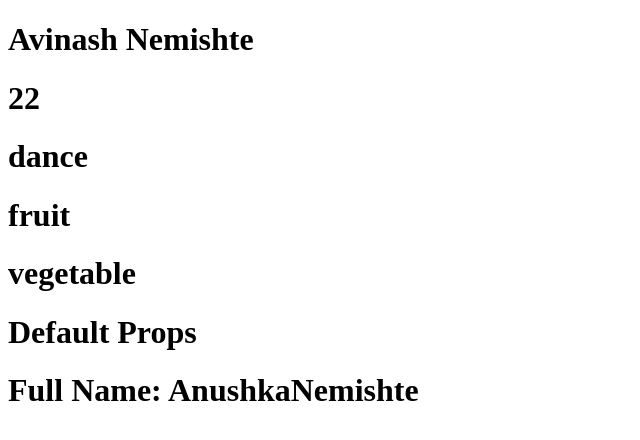
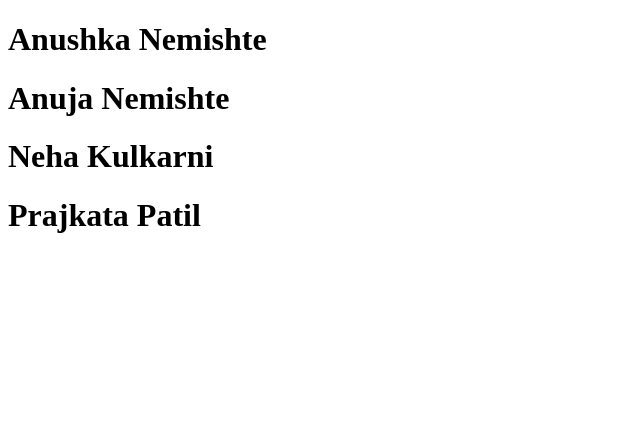
Before and after one commit to NemishteAnushka/React-Restart, a React (Create React App) app in the folder myapp/: page / in a window 1280 px wide. Shown: the top 440 px of the page, without its empty margins (0-640 px from the left). Built offline with nearby package versions, Linux system fonts and the light colour scheme.

Commit message:
map method

```diff
--- a/myapp/src/App.js
+++ b/myapp/src/App.js
@@ -1,23 +1,43 @@
 import React from "react";
-import Props from "./components/props/Props";
+import RenderList from "./components/listRender/RenderList";
+// import ChildrenProps from "./components/props/ChildrenProps";
+// import Props from "./components/props/Props";
 // import HelloWorld from "./components/HelloWorld";
 // import Greetings from "./components/Greetings";
-
+const users = [
+  { userId: 1, firstName: "Anushka", lastName: "Nemishte" },
+  { userId: 2, firstName: "Anuja", lastName: "Nemishte" },
+  { userId: 3, firstName: "Neha", lastName: "Kulkarni" },
+  { userId: 4, firstName: "Prajkata", lastName: "Patil" },
+];
 function App() {
-  const arrayProps = ["fruit", "vegetable"];
-  const objectProps = { hobby: "dance" };
+  // const arrayProps = ["fruit", "vegetable"];
+  // const objectProps = { hobby: "dance" };
   return (
     <>
       {/* <HelloWorld />
       <Greetings /> */}
-      <Props
+      {/* we can also pass array,object and numbers through props*/}
+      {/* <Props
         firstName="Avinash"
         lastName="Nemishte"
         age={22}
         arrayProps={arrayProps}
         objectProps={objectProps}
-      />
-      {/* we can also pass array,object and numbers through props*/}
+      /> */}
+      {/* <ChildrenProps>Hii there , How are you</ChildrenProps> */}
+      {/* we use map method to render list */}
+
+      {/* method 1
+      {users.map((user) => {
+        return (
+          <RenderList firstName={user.firstName} lastName={user.lastName} />
+        );
+      })} */}
+      {/* method 2 */}
+      {users.map((user) => (
+        <RenderList {...user} key={user.userId} />
+      ))}
     </>
   );
 }
--- /dev/null
+++ b/myapp/src/components/listRender/RenderList.js
@@ -0,0 +1,13 @@
+import React from "react";
+
+function RenderList({ firstName, lastName }) {
+  return (
+    <div>
+      <h1>
+        {firstName} {lastName}
+      </h1>
+    </div>
+  );
+}
+
+export default RenderList;
--- /dev/null
+++ b/myapp/src/components/props/ChildrenProps.js
@@ -0,0 +1,11 @@
+import React from "react";
+
+function ChildrenProps({ children }) {
+  return (
+    <div>
+      <h1>{children}</h1>
+    </div>
+  );
+}
+
+export default ChildrenProps;
```
